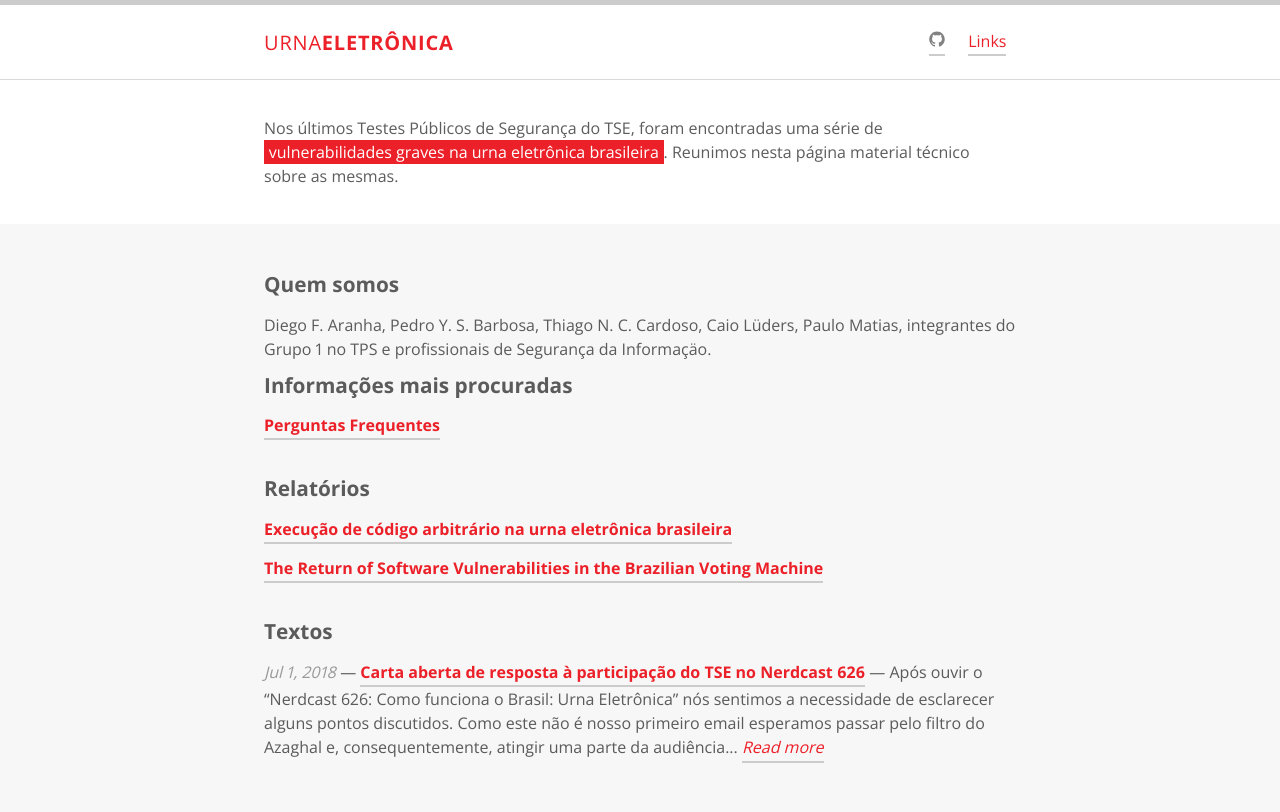
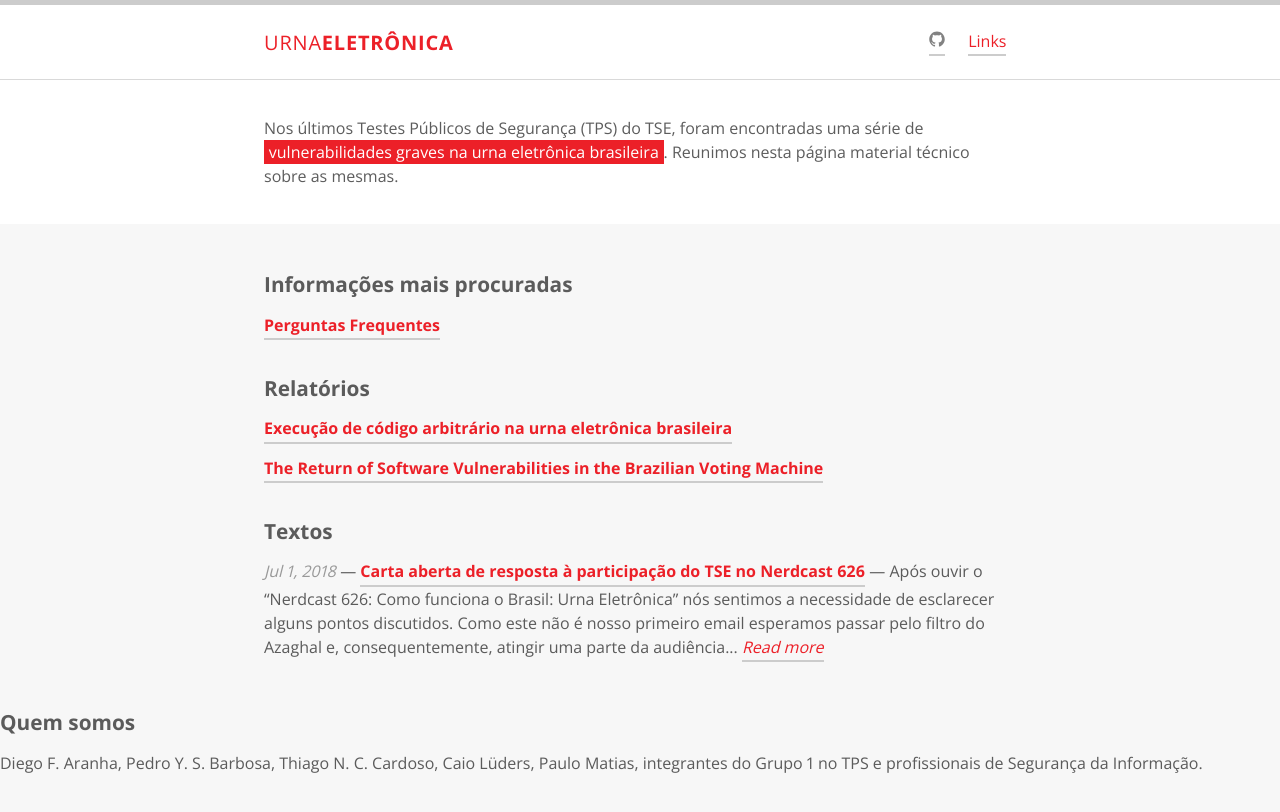
Before and after one commit to epicleet/urna-website, a Jekyll site: the page built from index.html, in a window 1280 px wide. Shown: the top 812 px of the page. Built offline with Jekyll 4.4.1, drawn with Linux system fonts in a browser that asks for light colours; the list of posts is cut into pages by our own code.

Commit message:
More formatting.

```diff
--- a/_includes/intro.html
+++ b/_includes/intro.html
@@ -1,5 +1,5 @@
 <section class="intro">
   <div class="container">
-    <p class="lead">Nos últimos Testes Públicos de Segurança do TSE, foram encontradas uma série de <strong class="author-name" itemprop="name">vulnerabilidades graves na urna eletrônica brasileira</strong>. Reunimos nesta página material técnico sobre as mesmas.</p>
+    <p class="lead">Nos últimos Testes Públicos de Segurança (TPS) do TSE, foram encontradas uma série de <strong class="author-name" itemprop="name">vulnerabilidades graves na urna eletrônica brasileira</strong>. Reunimos nesta página material técnico sobre as mesmas.</p>
   </div>
 </section>
--- a/index.html
+++ b/index.html
@@ -9,10 +9,6 @@ title: Home
 
 <section class="post-list">
   <div class="container">
-
-    <h2>Quem somos</h2>
-    <p>Diego F. Aranha, Pedro Y. S. Barbosa, Thiago N. C. Cardoso, Caio Lüders, Paulo Matias, integrantes do Grupo 1 no TPS e profissionais de Segurança da Informaçäo.
-    <br />
 
     <h2>Informações mais procuradas</h2>
     <p><a class="post-link" href="{{ '/faq' | prepend: site.baseurl }}" style="font-weight: bold;">Perguntas Frequentes</a></p>
@@ -32,6 +28,10 @@ title: Home
     {% endfor %}
   </div>
 
+    <h2>Quem somos</h2>
+    <p>Diego F. Aranha, Pedro Y. S. Barbosa, Thiago N. C. Cardoso, Caio Lüders, Paulo Matias, integrantes do Grupo 1 no TPS e profissionais de Segurança da Informação.
+    <br />
+
   <div class="container">
     {% include pagination.html %}
   </div>
```
